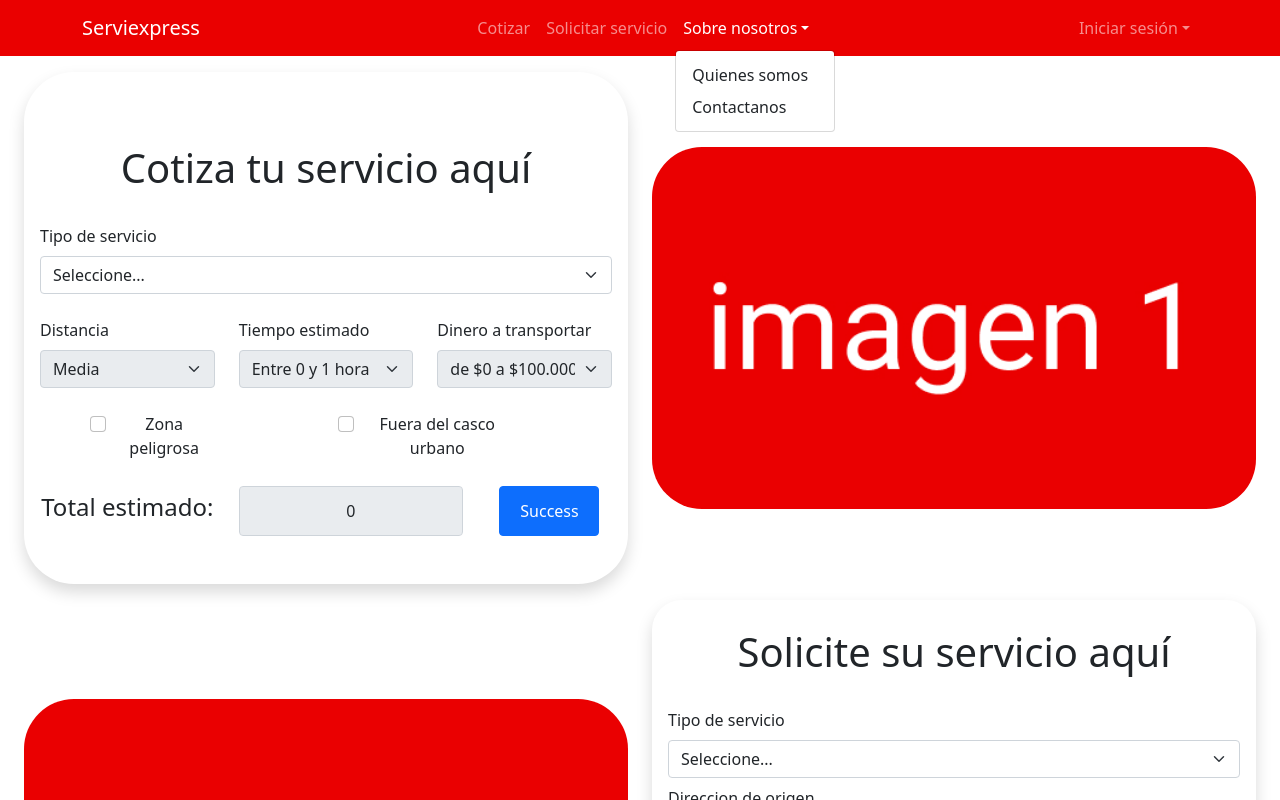
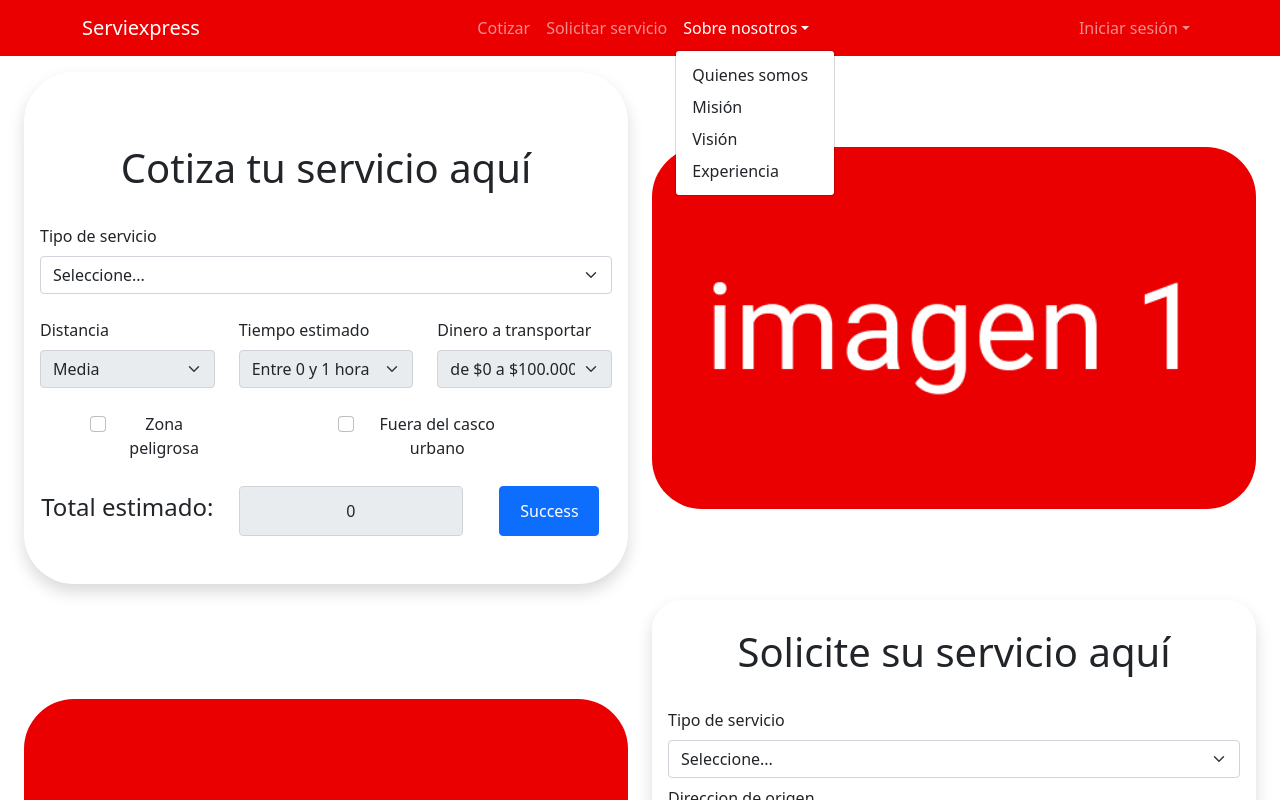
Before and after one commit to afuentes11/WebServiexpress, a React (Create React App) app in the folder frontend/: page / in a window 1280 px wide. Both pictures are taken after a click on the button "Sobre nosotros". Shown: the top 800 px of the page. Built offline with nearby package versions, Linux system fonts and the light colour scheme.

Commit message:
NavBar modification

```diff
--- a/frontend/src/components/barraNavegacion/BarraNavegacion.js
+++ b/frontend/src/components/barraNavegacion/BarraNavegacion.js
@@ -5,7 +5,7 @@ import NavBarSm from './NavBarSm'
 
 const BarraNavegacion = (props) => {
   const cerrarSesion = () => {
-    localStorage.removeItem('data');
+    localStorage.clear();
   };
   return (
     <>
--- a/frontend/src/components/barraNavegacion/NavBarLg.js
+++ b/frontend/src/components/barraNavegacion/NavBarLg.js
@@ -28,8 +28,10 @@ return (
                 <Nav.Link href="#cotizar">Cotizar</Nav.Link>
                 <Nav.Link href="#solicitar-servicio">Solicitar servicio</Nav.Link>
                 <NavDropdown title="Sobre nosotros" id="collasible-nav-dropdown">
-                <NavDropdown.Item href="#quienes-somos">Quienes somos</NavDropdown.Item>
-                <NavDropdown.Item href="#contactanos">Contactanos</NavDropdown.Item>
+                <NavDropdown.Item href="/#quienes-somos">Quienes somos</NavDropdown.Item>
+                <NavDropdown.Item href="/#mision">Misión</NavDropdown.Item>
+                <NavDropdown.Item href="/#vision">Visión</NavDropdown.Item>
+                <NavDropdown.Item href="/#experiencia">Experiencia</NavDropdown.Item>
                 </NavDropdown>
             </Nav>
             <Nav>
--- a/frontend/src/components/barraNavegacion/NavBarSm.js
+++ b/frontend/src/components/barraNavegacion/NavBarSm.js
@@ -1,9 +1,13 @@
-import React from 'react'
+import React, {useState} from 'react'
 import {Navbar, Container, Offcanvas, Nav, NavDropdown} from 'react-bootstrap'
 
 import BotonLogin from './BotonLogin'
 
 const NavBarSm = (props) => {
+    const [show, setShow] = useState(false);
+
+    const handleClose = () => setShow(false);
+    const handleShow = () => setShow(true);
     var text1='';
     var text2='';
     if(props.login) {
@@ -18,22 +22,25 @@ const NavBarSm = (props) => {
             <Navbar fixed="top" expand={false} bg="ligth" variant="dark" style={{backgroundColor: '#EA0000'}} className='d-block d-lg-none'>
             <Container fluid>
                 <Navbar.Brand href="/">Serviexpress</Navbar.Brand>
-                <Navbar.Toggle aria-controls="offcanvasNavbar" />
+                <Navbar.Toggle aria-controls="offcanvasNavbar" onClick={handleShow}/>
                 <Navbar.Offcanvas
                 id="offcanvasNavbar"
                 aria-labelledby="offcanvasNavbarLabel"
                 placement="end"
+                show={show}
                 >
-                <Offcanvas.Header closeButton>
+                <Offcanvas.Header closeButton onClick={handleClose}>
                     <Offcanvas.Title id="offcanvasNavbarLabel">Menú</Offcanvas.Title>
                 </Offcanvas.Header>
                 <Offcanvas.Body>
                     <Nav className="justify-content-end flex-grow-1 pe-3">
-                    <Nav.Link href="#cotizar">Cotizar</Nav.Link>
-                    <Nav.Link href="#solicitar-servicio">Solicitar servicio</Nav.Link>
+                    <Nav.Link href="/#cotizar">Cotizar</Nav.Link>
+                    <Nav.Link href="/#solicitar-servicio">Solicitar servicio</Nav.Link>
                     <NavDropdown title="Sobre nosotros" id="collasible-nav-dropdown">
-                        <NavDropdown.Item href="#quienes-somos">Quienes somos</NavDropdown.Item>
-                        <NavDropdown.Item href="#contactanos">Contactanos</NavDropdown.Item>
+                        <NavDropdown.Item href="/#quienes-somos" >Quienes somos</NavDropdown.Item>
+                        <NavDropdown.Item href="/#mision" onClick={handleClose}>Misión</NavDropdown.Item>
+                        <NavDropdown.Item href="/#vision" onClick={handleClose}>Visión</NavDropdown.Item>
+                        <NavDropdown.Item href="/#experiencia" onClick={handleClose}>Experiencia</NavDropdown.Item>
                     </NavDropdown>
                     </Nav>
                     <Nav>
```
